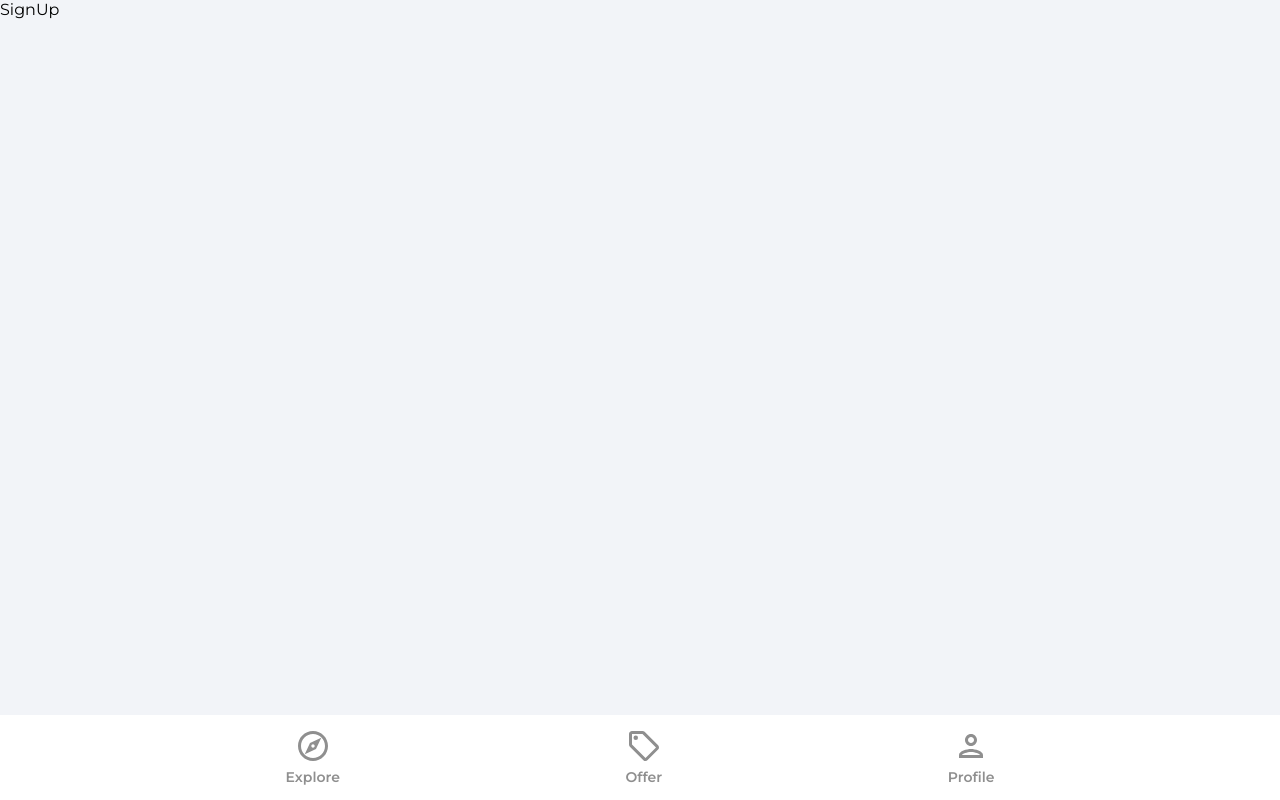
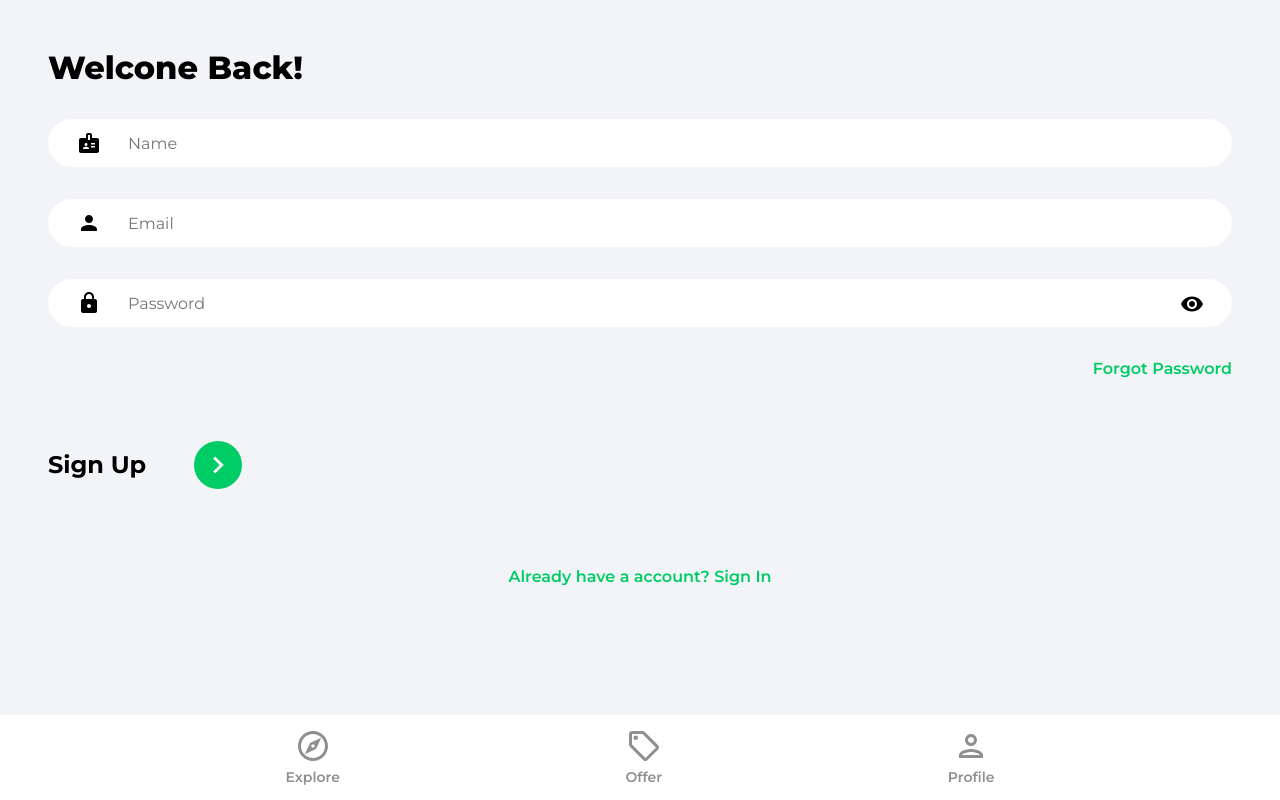
Before and after one commit to gradder7/housemarketplace-React-Firebase-app, a React (Create React App) app: page /sign-up in a window 1280 px wide. Built offline with nearby package versions, Linux system fonts and the light colour scheme.

Commit message:
signIn/signUp auth and db update setup

```diff
--- a/src/App.js
+++ b/src/App.js
@@ -13,7 +13,7 @@ function App() {
         <Routes>
           <Route path="/" element={<Explore />} />
           <Route path="/offers" element={<Offers />} />
-          <Route path="/profile" element={<SignIn />} />
+          <Route path="/profile" element={<Profile />} />
           <Route path="/sign-in" element={<SignIn />} />
           <Route path="/sign-up" element={<SignUp />} />
           <Route path="/forgot-password" element={<ForgetPassword />} />
--- a/src/firebase.config.js
+++ b/src/firebase.config.js
@@ -17,4 +17,4 @@ const firebaseConfig = {
 
 // Initialize Firebase
 const app = initializeApp(firebaseConfig);
-export const dob=getFirestore();
+export const db=getFirestore();
--- a/src/pages/Profile.jsx
+++ b/src/pages/Profile.jsx
@@ -1,7 +1,13 @@
-import React from 'react'
+import React, { useState } from "react";
+import { useEffect } from "react";
+import { getAuth } from "firebase/auth";
 
 export default function Profile() {
-  return (
-    <div>Profile</div>
-  )
+  const [user, setUser] = useState(null);
+  const auth = getAuth();
+  useEffect(() => {
+    console.log(auth.currentUser);
+    setUser(auth.currentUser);
+  }, []);
+  return user ? <h1>{user.displayName}</h1>:<>Not LoggedIn</>;
 }
--- a/src/pages/SignIn.jsx
+++ b/src/pages/SignIn.jsx
@@ -1,7 +1,99 @@
-import React from 'react'
+import React, { useState } from "react";
+import { useNavigate, Link } from "react-router-dom";
+// sign in authentication
+import { getAuth, signInWithEmailAndPassword } from "firebase/auth";
+import { ReactComponent as ArrowRightIcon } from "../assets/svg/keyboardArrowRightIcon.svg";
+import visiblityIcon from "../assets/svg/visibilityIcon.svg";
+import { async } from "@firebase/util";
 
 export default function SignIn() {
+  const [formdData, setFormData] = useState({
+    email: "",
+    password: "",
+  });
+  const { email, password } = formdData;
+  const [shwoPassword, setShowPassword] = useState(false);
+  const navigate = useNavigate();
+
+  const handleOnChnage = (e) => {
+    // take the values from th target
+    // fro other fields also we can use it
+    const { id, value } = e.target;
+    setFormData((prevData) => ({
+      ...prevData,
+      // store the value wrt to the id of that element
+      [id]: value,
+    }));
+  };
+
+  const onSubmit = async (e) => {
+    e.preventDefault();
+    try {
+      const auth = getAuth();
+      // signInWithEmailAndPassword returns a promise
+      const useCredentials = await signInWithEmailAndPassword(
+        auth,
+        email,
+        password
+      );
+      console.log('usercredential=>',useCredentials);
+      if (useCredentials.user) {
+        navigate("/");
+      }
+    } catch (error) {
+      console.log(error);
+    }
+  };
+
   return (
-    <div>Sign In</div>
-  )
+    <>
+      <div className="pageContainer">
+        <header>
+          <p className="pageHeader">Welcone Back!</p>
+        </header>
+        <main>
+          <form onSubmit={onSubmit}>
+            <input
+              type="email"
+              id="email"
+              placeholder="Email"
+              value={email}
+              onChange={handleOnChnage}
+              className="emailInput"
+            />
+            <div className="passwordInputDiv">
+              <input
+                type={shwoPassword ? "text" : "password"}
+                placeholder="Password"
+                id="password"
+                value={password}
+                onChange={handleOnChnage}
+                className="passwordInput"
+              />
+              <img
+                src={visiblityIcon}
+                alt="showPassword"
+                onClick={() => setShowPassword((prevstate) => !prevstate)}
+                className="showPassword"
+              />
+            </div>
+            <Link to="/forgot-password" className="forgotPasswordLink">
+              Forgot Password
+            </Link>
+            <div className="signInBar">
+              <p className="signInText">Sign In</p>
+              <button className="signInButton">
+                <ArrowRightIcon fill="#ffff" width="34px" height="34px" />
+              </button>
+            </div>
+          </form>
+          {/* google OAuth */}
+
+          <Link to="/sign-up" className="registerLink">
+            Sign Up
+          </Link>
+        </main>
+      </div>
+    </>
+  );
 }
--- a/src/pages/SignUp.jsx
+++ b/src/pages/SignUp.jsx
@@ -1,7 +1,136 @@
-import React from 'react'
+import React, { useState } from "react";
+import { useNavigate, Link } from "react-router-dom";
+// authentication sign up
+import {
+  getAuth,
+  createUserWithEmailAndPassword,
+  updateProfile,
+} from "firebase/auth";
+// to save data in database
+import { doc, setDoc, serverTimestamp } from "firebase/firestore";
+// db we created for firebase store
+import { db } from "../firebase.config";
+
+import { ReactComponent as ArrowRightIcon } from "../assets/svg/keyboardArrowRightIcon.svg";
+import visiblityIcon from "../assets/svg/visibilityIcon.svg";
+import { async } from "@firebase/util";
 
 export default function SignUp() {
+  const [formData, setFormData] = useState({
+    name: "",
+    email: "",
+    password: "",
+  });
+  const { name, email, password } = formData;
+  const [shwoPassword, setShowPassword] = useState(false);
+  const navigate = useNavigate();
+
+  const handleOnChnage = (e) => {
+    // take the values from th target
+    // fro other fields also we can use it
+    const { id, value } = e.target;
+    setFormData((prevData) => ({
+      ...prevData,
+      // store the value wrt to the id of that element
+      [id]: value,
+    }));
+  };
+
+  const onsubmit = async (e) => {
+    e.preventDefault();
+    //1=> signup authentication
+    try {
+      //getting auth value from get auth
+      const auth = getAuth();
+      // return a promise
+      const userCredentials = await createUserWithEmailAndPassword(
+        auth,
+        email,
+        password
+      );
+      // get the user info here for db
+      const user = userCredentials.user;
+      // updating the display name
+      updateProfile(auth.currentUser, {
+        displayName: name,
+      });
+
+      //2=>for data base set
+      // make form data copy
+      const formDataCpy = { ...formData };
+      //delete the password from formData cpy
+      delete formDataCpy.password;
+      //add time to the form data copy by server time
+      formDataCpy.timeStamp = serverTimestamp();
+
+      // Add a new document in collection in users
+      // setDoc=> update the database
+      //formDatacpy is data to be in that document
+      await setDoc(doc(db, "users", user.uid), formDataCpy);
+      // after where to navigate
+      navigate("/");
+    } catch (error) {
+      console.log(error);
+    }
+  };
+
   return (
-    <div>SignUp</div>
-  )
+    <>
+      <div className="pageContainer">
+        <header>
+          <p className="pageHeader">Welcone Back!</p>
+        </header>
+        <main>
+          <form onSubmit={onsubmit}>
+            <input
+              type="text"
+              className="nameInput"
+              id="name"
+              placeholder="Name"
+              value={name}
+              onChange={handleOnChnage}
+            />
+            <input
+              type="email"
+              id="email"
+              placeholder="Email"
+              value={email}
+              onChange={handleOnChnage}
+              className="emailInput"
+            />
+            <div className="passwordInputDiv">
+              <input
+                type={shwoPassword ? "text" : "password"}
+                placeholder="Password"
+                id="password"
+                value={password}
+                onChange={handleOnChnage}
+                className="passwordInput"
+              />
+              <img
+                src={visiblityIcon}
+                alt="showPassword"
+                onClick={() => setShowPassword((prevstate) => !prevstate)}
+                className="showPassword"
+              />
+            </div>
+            <Link to="/forgot-password" className="forgotPasswordLink">
+              Forgot Password
+            </Link>
+            <div className="signUpBar">
+              <p className="signUpText">Sign Up</p>
+              <button className="signUpButton">
+                <ArrowRightIcon fill="#ffff" width="34px" height="34px" />
+              </button>
+            </div>
+          </form>
+          {/* google OAuth */}
+
+          <Link to="/sign-in" className="registerLink">
+            Already have a account? Sign In
+          </Link>
+        </main>
+      </div>
+    </>
+  );
 }
```
